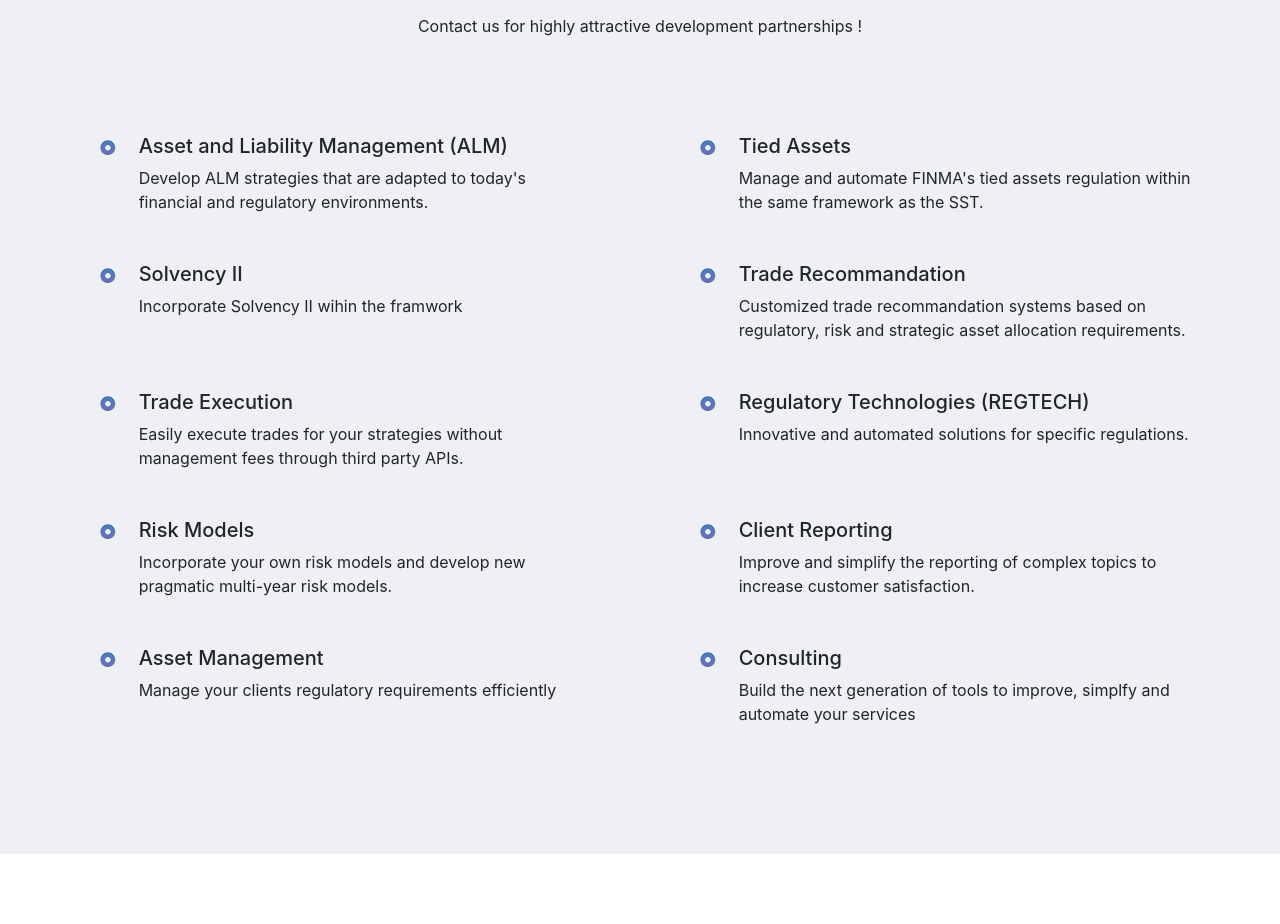
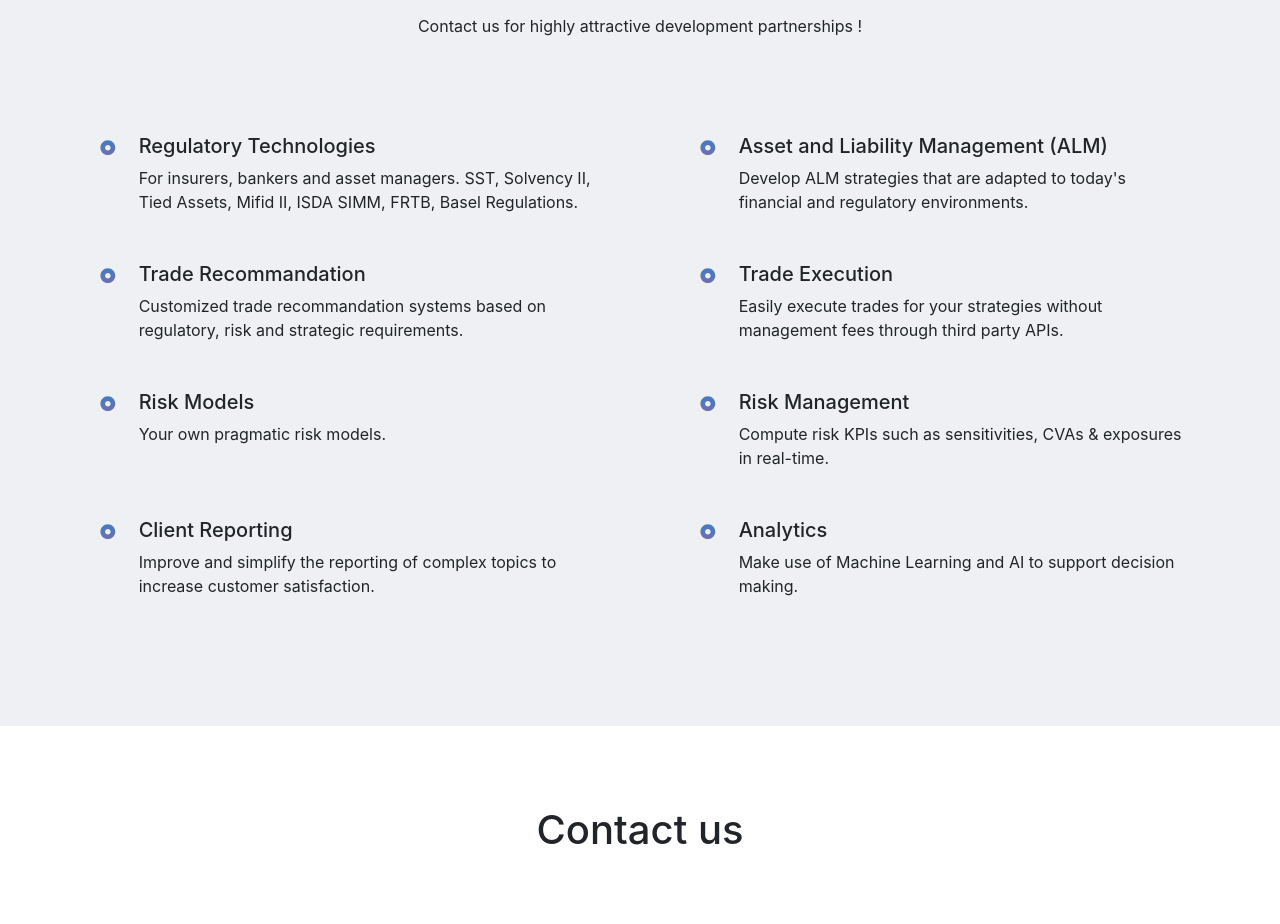
Before and after one commit to rutagara/effixis-website, a Next.js app: page /software-development in a window 1280 px wide. Shown: the part 560-1484 px from the top of the page. Built offline with nearby package versions, Linux system fonts and the light colour scheme.

Commit message:
categories for software dev

```diff
--- a/pages/software-development.js
+++ b/pages/software-development.js
@@ -14,44 +14,36 @@ const SoftwareDevelopmentHeader = () => (
 const Partnerships = () => {
   let subjects = [
     {
+      title: "Regulatory Technologies",
+      content: "For insurers, bankers and asset managers. SST, Solvency II, Tied Assets, Mifid II, ISDA SIMM, FRTB, Basel Regulations."
+    },
+    {
       title: "Asset and Liability Management (ALM)",
       content: "Develop ALM strategies that are adapted to today's financial and regulatory environments."
     },
     {
-      title: "Tied Assets",
-      content: "Manage and automate FINMA's tied assets regulation within the same framework as the SST."
-    },
-    {
-      title: "Solvency II",
-      content: "Incorporate Solvency II wihin the framwork"
-    },
-    {
       title: "Trade Recommandation",
-      content: "Customized trade recommandation systems based on regulatory, risk and strategic asset allocation requirements."
+      content: "Customized trade recommandation systems based on regulatory, risk and strategic requirements."
     },
     {
       title: "Trade Execution",
       content: "Easily execute trades for your strategies without management fees through third party APIs."
     },
     {
-      title: "Regulatory Technologies (REGTECH)",
-      content: "Innovative and automated solutions for specific regulations."
+      title: "Risk Models",
+      content: "Your own pragmatic risk models."
     },
     {
-      title: "Risk Models",
-      content: "Incorporate your own risk models and develop new pragmatic multi-year risk models."
+      title: "Risk Management",
+      content: "Compute risk KPIs such as sensitivities, CVAs & exposures in real-time."
     },
     {
       title: "Client Reporting",
       content: "Improve and simplify the reporting of complex topics to increase customer satisfaction."
     },
     {
-      title: "Asset Management",
-      content: "Manage your clients regulatory requirements efficiently"
-    },
-    {
-      title: "Consulting",
-      content: "Build the next generation of tools to improve, simplfy and automate your services"
+      title: "Analytics",
+      content: "Make use of Machine Learning and AI to support decision making."
     }
   ];
 
```
